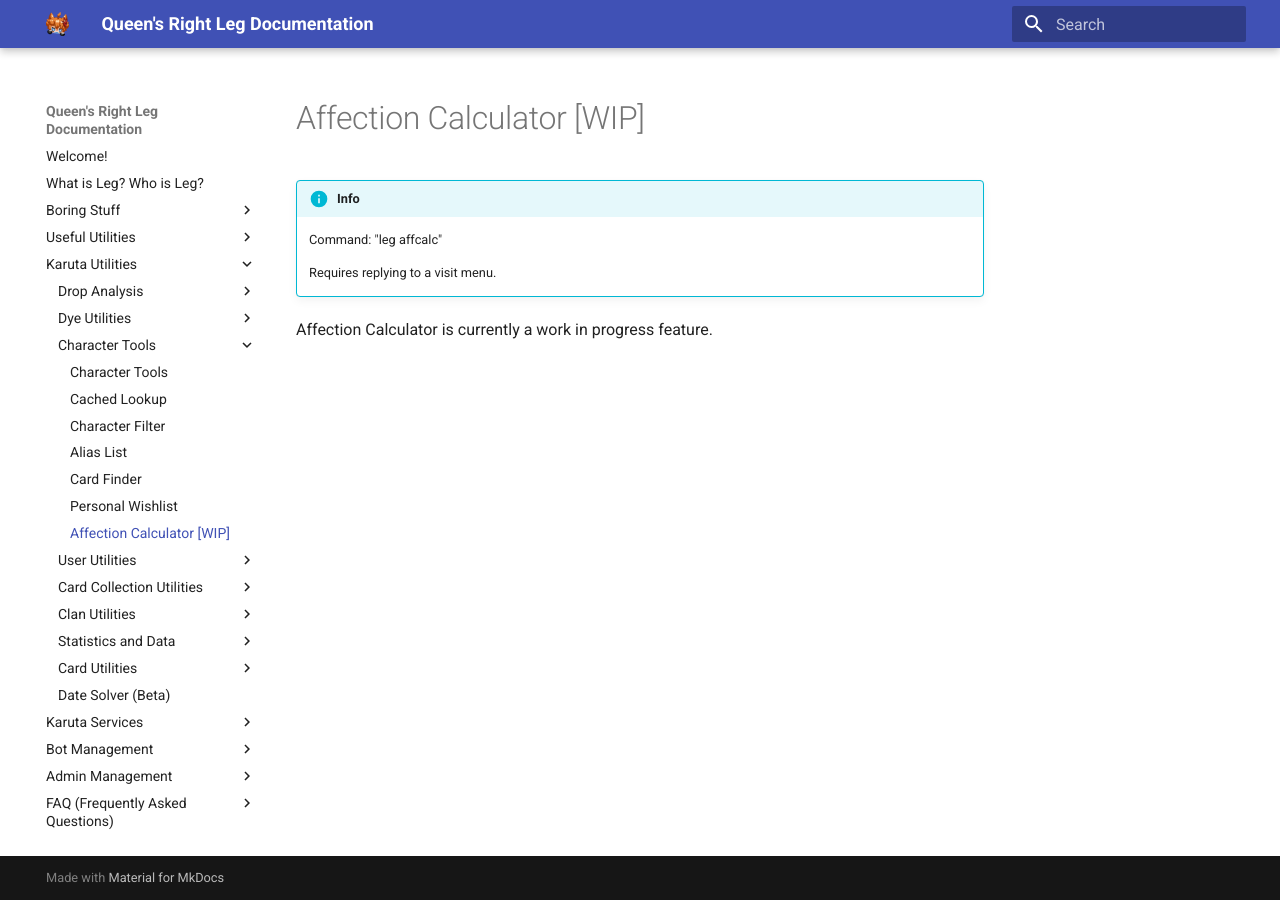
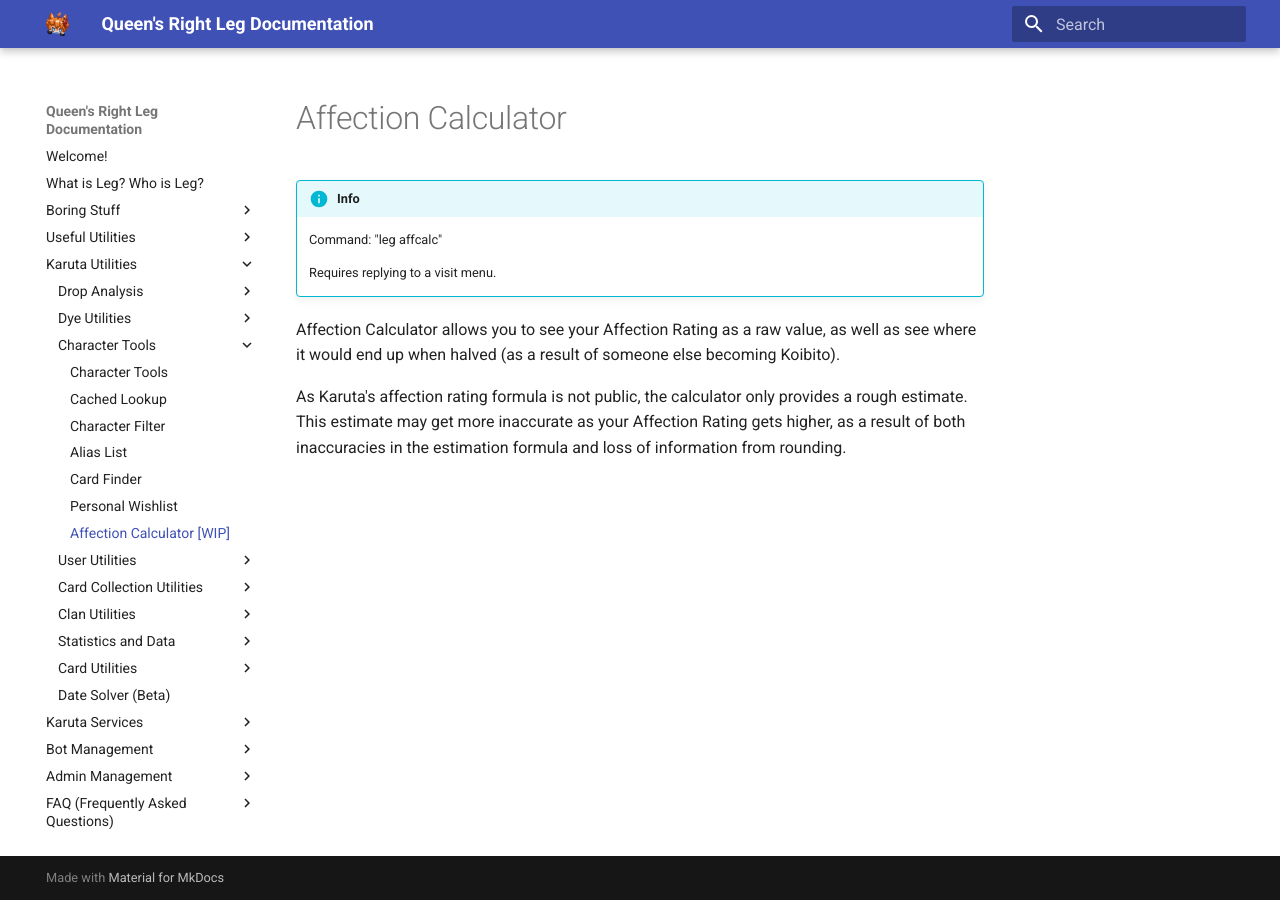
Before and after one commit to RyanCheddar/queens-right-leg, an MkDocs documentation site: the page built from docs/karuta-utilities/character-tools/affection-calculator-wip.md, in a window 1280 px wide. Built offline with MkDocs 1.6.1 and Material for MkDocs 9.7.7, drawn with Linux system fonts in a browser that asks for light colours.

Commit message:
aff calc

```diff
--- a/docs/karuta-utilities/character-tools/affection-calculator-wip.md
+++ b/docs/karuta-utilities/character-tools/affection-calculator-wip.md
@@ -1,8 +1,10 @@
-# Affection Calculator \[WIP]
+# Affection Calculator
 
 !!! info
     Command: "leg affcalc"
 
     Requires replying to a visit menu.
 
-Affection Calculator is currently a work in progress feature.
+Affection Calculator allows you to see your Affection Rating as a raw value, as well as see where it would end up when halved (as a result of someone else becoming Koibito).
+
+As Karuta's affection rating formula is not public, the calculator only provides a rough estimate. This estimate may get more inaccurate as your Affection Rating gets higher, as a result of both inaccuracies in the estimation formula and loss of information from rounding.
```
